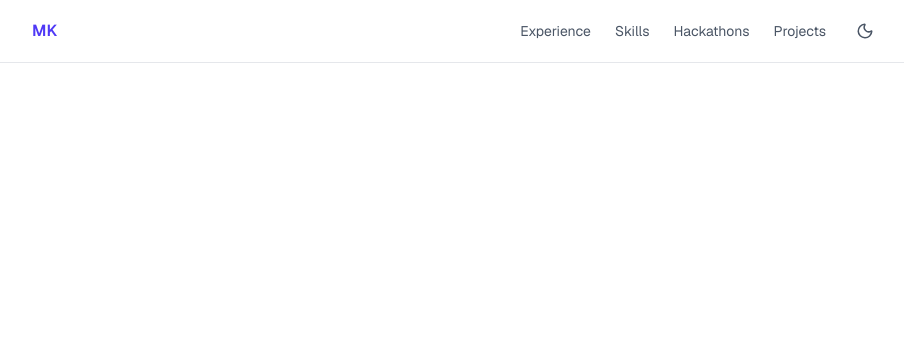
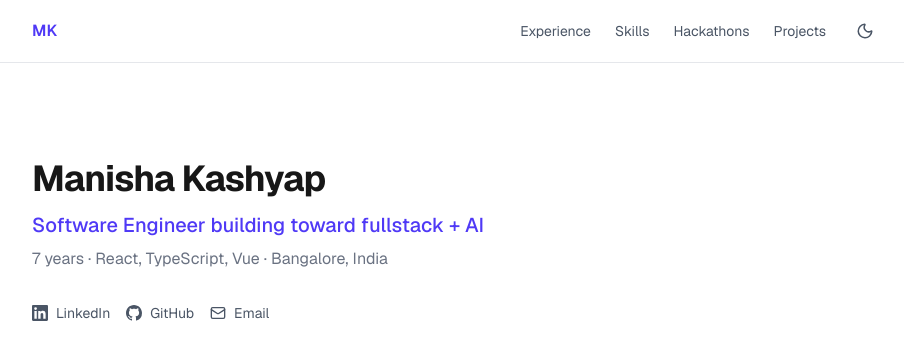
Before and after one commit to k-manisha/k-manisha.github.io, a Next.js app: page / in a window 1280 px wide. Shown: the top 360 px of the page, without its empty margins (184-1088 px from the left). Built offline with nearby package versions, Linux system fonts and the light colour scheme.

Commit message:
feat: add Hero section with inline SVG brand icons

```diff
--- a/app/page.tsx
+++ b/app/page.tsx
@@ -1,9 +1,11 @@
 import Navbar from '@/components/Navbar'
+import Hero from '@/components/Hero'
 
 export default function Home() {
   return (
     <main>
       <Navbar />
+      <Hero />
     </main>
   )
 }
--- /dev/null
+++ b/components/Hero.tsx
@@ -0,0 +1,39 @@
+import { hero } from '@/data/resume'
+import { GitHubIcon, LinkedInIcon } from '@/components/icons'
+import { Mail } from 'lucide-react'
+
+export default function Hero() {
+  return (
+    <section className="max-w-4xl mx-auto px-6 py-24">
+      <h1 className="text-4xl font-bold tracking-tight mb-3">{hero.name}</h1>
+      <p className="text-xl text-indigo-600 dark:text-indigo-400 font-medium mb-2">
+        {hero.tagline}
+      </p>
+      <p className="text-gray-500 dark:text-gray-400 mb-8">{hero.subline}</p>
+      <div className="flex items-center gap-4">
+        <a
+          href={hero.links.linkedin}
+          target="_blank"
+          rel="noopener noreferrer"
+          className="flex items-center gap-2 text-sm text-gray-600 dark:text-gray-400 hover:text-indigo-600 dark:hover:text-indigo-400 transition-colors"
+        >
+          <LinkedInIcon size={16} /> LinkedIn
+        </a>
+        <a
+          href={hero.links.github}
+          target="_blank"
+          rel="noopener noreferrer"
+          className="flex items-center gap-2 text-sm text-gray-600 dark:text-gray-400 hover:text-indigo-600 dark:hover:text-indigo-400 transition-colors"
+        >
+          <GitHubIcon size={16} /> GitHub
+        </a>
+        <a
+          href={`mailto:${hero.links.email}`}
+          className="flex items-center gap-2 text-sm text-gray-600 dark:text-gray-400 hover:text-indigo-600 dark:hover:text-indigo-400 transition-colors"
+        >
+          <Mail size={16} /> Email
+        </a>
+      </div>
+    </section>
+  )
+}
--- /dev/null
+++ b/components/icons.tsx
@@ -0,0 +1,27 @@
+export function GitHubIcon({ size = 16 }: { size?: number }) {
+  return (
+    <svg
+      width={size}
+      height={size}
+      viewBox="0 0 24 24"
+      fill="currentColor"
+      aria-hidden="true"
+    >
+      <path d="M12 0C5.37 0 0 5.37 0 12c0 5.31 3.435 9.795 8.205 11.385.6.105.825-.255.825-.57 0-.285-.015-1.23-.015-2.235-3.015.555-3.795-.735-4.035-1.41-.135-.345-.72-1.41-1.23-1.695-.42-.225-1.02-.78-.015-.795.945-.015 1.62.87 1.845 1.23 1.08 1.815 2.805 1.305 3.495.99.105-.78.42-1.305.765-1.605-2.67-.3-5.46-1.335-5.46-5.925 0-1.305.465-2.385 1.23-3.225-.12-.3-.54-1.53.12-3.18 0 0 1.005-.315 3.3 1.23.96-.27 1.98-.405 3-.405s2.04.135 3 .405c2.295-1.56 3.3-1.23 3.3-1.23.66 1.65.24 2.88.12 3.18.765.84 1.23 1.905 1.23 3.225 0 4.605-2.805 5.625-5.475 5.925.435.375.81 1.095.81 2.22 0 1.605-.015 2.895-.015 3.3 0 .315.225.69.825.57A12.02 12.02 0 0 0 24 12c0-6.63-5.37-12-12-12z" />
+    </svg>
+  )
+}
+
+export function LinkedInIcon({ size = 16 }: { size?: number }) {
+  return (
+    <svg
+      width={size}
+      height={size}
+      viewBox="0 0 24 24"
+      fill="currentColor"
+      aria-hidden="true"
+    >
+      <path d="M20.447 20.452h-3.554v-5.569c0-1.328-.027-3.037-1.852-3.037-1.853 0-2.136 1.445-2.136 2.939v5.667H9.351V9h3.414v1.561h.046c.477-.9 1.637-1.85 3.37-1.85 3.601 0 4.267 2.37 4.267 5.455v6.286zM5.337 7.433a2.062 2.062 0 0 1-2.063-2.065 2.064 2.064 0 1 1 2.063 2.065zm1.782 13.019H3.555V9h3.564v11.452zM22.225 0H1.771C.792 0 0 .774 0 1.729v20.542C0 23.227.792 24 1.771 24h20.451C23.2 24 24 23.227 24 22.271V1.729C24 .774 23.2 0 22.222 0h.003z" />
+    </svg>
+  )
+}
```
